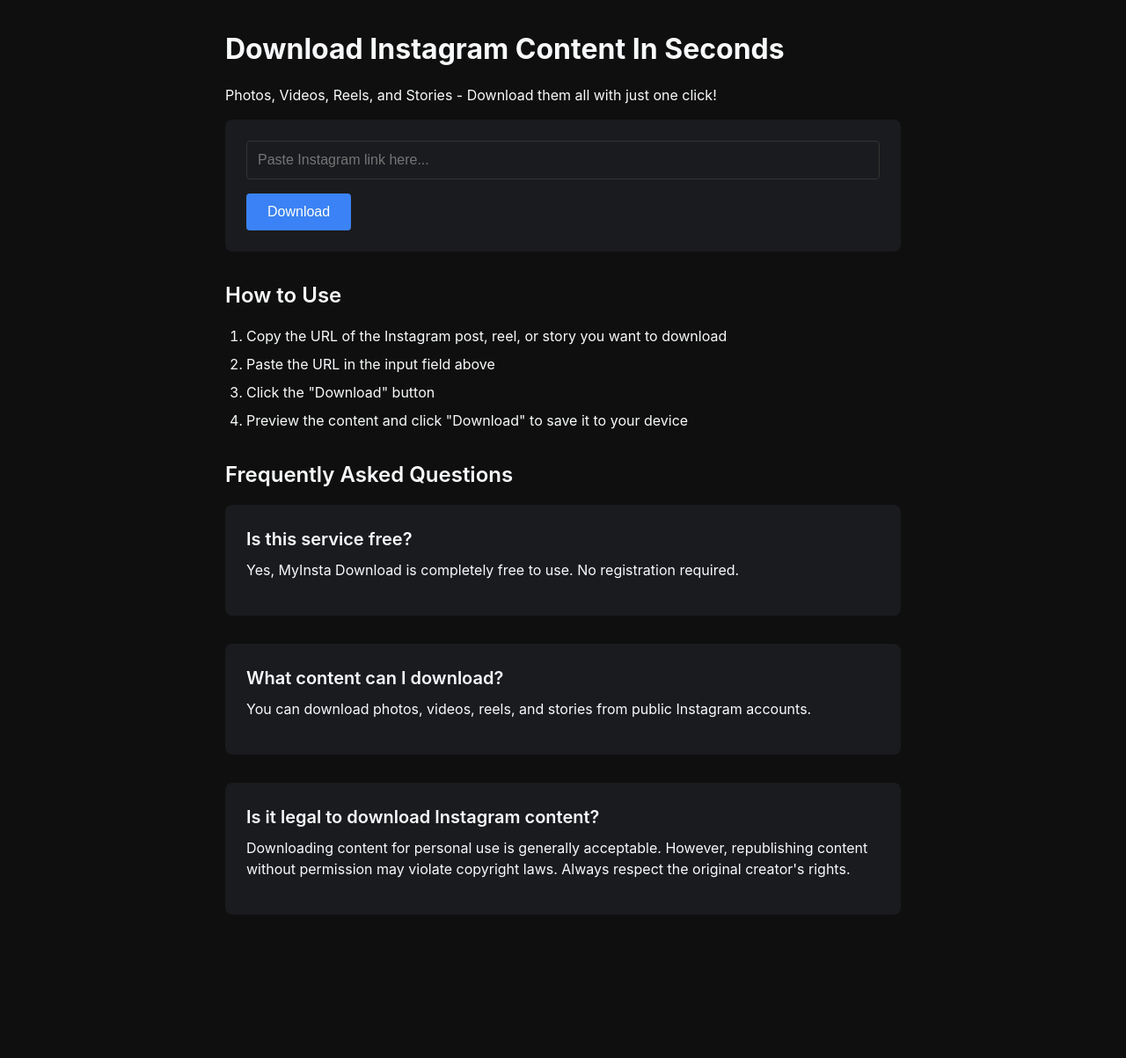
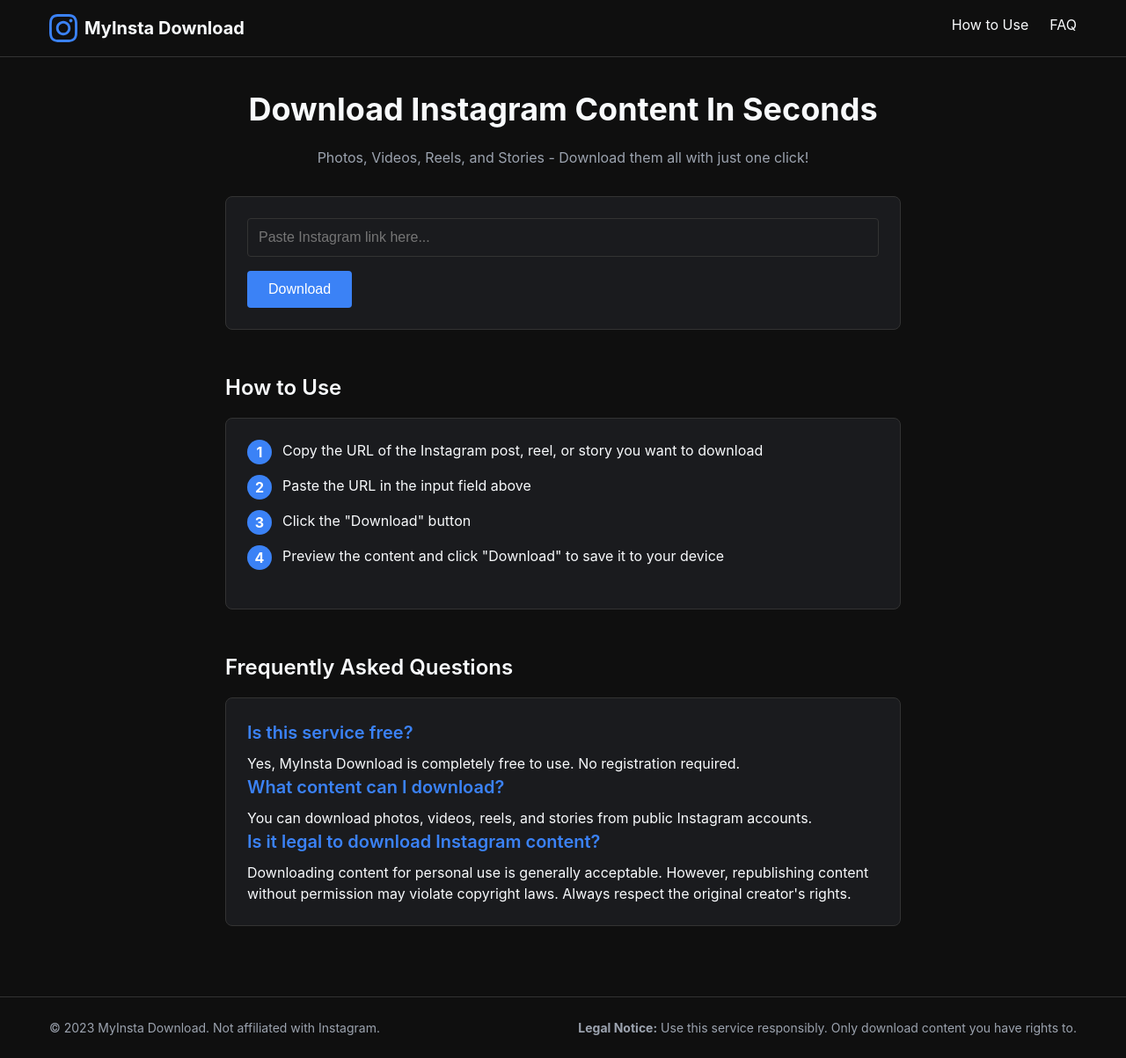
Before and after one commit to xianren9527/myinsta-download, a website: page index.html in a window 1280 px wide. Shown: the whole page at 88% size. Before the commit the page ends 1104 px from the top, so only its background shows below. Drawn offline with Linux system fonts and the light colour scheme.

Commit message:
Update index.html

```diff
--- a/index.html
+++ b/index.html
@@ -22,6 +22,9 @@
       color: #f8fafc;
       font-family: -apple-system, BlinkMacSystemFont, "Segoe UI", Roboto, Helvetica, Arial, sans-serif;
       line-height: 1.5;
+      min-height: 100vh;
+      display: flex;
+      flex-direction: column;
     }
 
     .container {
@@ -31,11 +34,63 @@
       padding: 2rem 1rem;
     }
 
+    /* Header and Navigation */
+    header {
+      border-bottom: 1px solid #333;
+      padding: 1rem 0;
+    }
+
+    .header-container {
+      display: flex;
+      justify-content: space-between;
+      align-items: center;
+      max-width: 1200px;
+      margin: 0 auto;
+      padding: 0 1rem;
+    }
+
+    .logo {
+      display: flex;
+      align-items: center;
+      gap: 0.5rem;
+    }
+
+    .logo svg {
+      fill: #3b82f6;
+      width: 2rem;
+      height: 2rem;
+    }
+
+    .logo-text {
+      font-size: 1.25rem;
+      font-weight: bold;
+    }
+
+    nav ul {
+      display: flex;
+      list-style: none;
+    }
+
+    nav ul li {
+      margin-left: 1.5rem;
+    }
+
+    nav a {
+      color: #f8fafc;
+      text-decoration: none;
+      transition: color 0.2s;
+    }
+
+    nav a:hover {
+      color: #3b82f6;
+    }
+
     /* Typography */
     h1 {
-      font-size: 2rem;
+      font-size: 2.25rem;
       font-weight: 700;
       margin-bottom: 1rem;
+      text-align: center;
     }
 
     h2 {
@@ -49,10 +104,13 @@
       font-size: 1.25rem;
       font-weight: 600;
       margin-bottom: 0.5rem;
+      color: #3b82f6;
     }
 
-    p {
-      margin-bottom: 1rem;
+    .subtitle {
+      text-align: center;
+      color: #9ca3af;
+      margin-bottom: 2rem;
     }
 
     /* Form elements */
@@ -97,13 +155,18 @@
       border-radius: 0.5rem;
       padding: 1.5rem;
       margin-bottom: 2rem;
+      border: 1px solid #333;
+    }
+
+    .main-card {
+      text-align: center;
     }
 
     /* Loading animation */
     .loader {
       display: none;
-      width: 2rem;
-      height: 2rem;
+      width: 1.5rem;
+      height: 1.5rem;
       border: 3px solid rgba(255, 255, 255, 0.2);
       border-radius: 50%;
       border-top-color: white;
@@ -139,11 +202,68 @@
       margin-bottom: 0.5rem;
     }
 
+    .steps {
+      counter-reset: step;
+      list-style-type: none;
+      margin-left: 0;
+    }
+
+    .steps li {
+      position: relative;
+      padding-left: 2.5rem;
+      margin-bottom: 1rem;
+    }
+
+    .steps li::before {
+      counter-increment: step;
+      content: counter(step);
+      position: absolute;
+      left: 0;
+      top: 0;
+      background: #3b82f6;
+      color: white;
+      width: 1.75rem;
+      height: 1.75rem;
+      border-radius: 50%;
+      display: flex;
+      align-items: center;
+      justify-content: center;
+      font-weight: bold;
+    }
+
     /* Error message */
     .error {
       color: #ef4444;
       margin-bottom: 1rem;
       display: none;
+    }
+
+    /* Footer */
+    footer {
+      margin-top: auto;
+      border-top: 1px solid #333;
+      padding: 1.5rem 0;
+    }
+
+    .footer-container {
+      display: flex;
+      justify-content: space-between;
+      align-items: center;
+      max-width: 1200px;
+      margin: 0 auto;
+      padding: 0 1rem;
+      flex-wrap: wrap;
+      gap: 1rem;
+    }
+
+    .copyright {
+      color: #9ca3af;
+      font-size: 0.875rem;
+    }
+
+    .legal {
+      color: #9ca3af;
+      font-size: 0.875rem;
     }
 
     /* Responsive adjustments */
@@ -155,15 +275,56 @@
       .container {
         padding: 1rem;
       }
+
+      .footer-container {
+        flex-direction: column;
+        text-align: center;
+      }
+
+      .header-container {
+        flex-direction: column;
+        gap: 1rem;
+      }
+
+      nav ul li {
+        margin: 0 0.75rem;
+      }
+    }
+
+    /* Sections spacing */
+    section {
+      margin-bottom: 3rem;
     }
   </style>
 </head>
 <body>
+  <!-- Header -->
+  <header>
+    <div class="header-container">
+      <div class="logo">
+        <svg viewBox="0 0 24 24">
+          <path d="M12 2.163c3.204 0 3.584.012 4.85.07 3.252.148 4.771 1.691 4.919 4.919.058 1.265.069 1.645.069 4.849 0 3.205-.012 3.584-.069 4.849-.149 3.225-1.664 4.771-4.919 4.919-1.266.058-1.644.07-4.85.07-3.204 0-3.584-.012-4.849-.07-3.26-.149-4.771-1.699-4.919-4.92-.058-1.265-.07-1.644-.07-4.849 0-3.204.013-3.583.07-4.849.149-3.227 1.664-4.771 4.919-4.919 1.266-.057 1.645-.069 4.849-.069zm0-2.163c-3.259 0-3.667.014-4.947.072-4.358.2-6.78 2.618-6.98 6.98-.059 1.281-.073 1.689-.073 4.948 0 3.259.014 3.668.072 4.948.2 4.358 2.618 6.78 6.98 6.98 1.281.058 1.689.072 4.948.072 3.259 0 3.668-.014 4.948-.072 4.354-.2 6.782-2.618 6.979-6.98.059-1.28.073-1.689.073-4.948 0-3.259-.014-3.667-.072-4.947-.196-4.354-2.617-6.78-6.979-6.98-1.281-.059-1.69-.073-4.949-.073zm0 5.838c-3.403 0-6.162 2.759-6.162 6.162s2.759 6.163 6.162 6.163 6.162-2.759 6.162-6.163c0-3.403-2.759-6.162-6.162-6.162zm0 10.162c-2.209 0-4-1.79-4-4 0-2.209 1.791-4 4-4s4 1.791 4 4c0 2.21-1.791 4-4 4zm6.406-11.845c-.796 0-1.441.645-1.441 1.44s.645 1.44 1.441 1.44c.795 0 1.439-.645 1.439-1.44s-.644-1.44-1.439-1.44z"/>
+        </svg>
+        <span class="logo-text">MyInsta Download</span>
+      </div>
+
+      <nav>
+        <ul>
+          <li><a href="#how-to-use">How to Use</a></li>
+          <li><a href="#faq">FAQ</a></li>
+        </ul>
+      </nav>
+    </div>
+  </header>
+
+  <main>
     <div class="container">
+      <!-- Hero Section -->
+      <section>
         <h1>Download Instagram Content In Seconds</h1>
-    <p>Photos, Videos, Reels, and Stories - Download them all with just one click!</p>
+        <p class="subtitle">Photos, Videos, Reels, and Stories - Download them all with just one click!</p>
 
-    <div class="card">
+        <div class="card main-card">
           <input type="text" id="instaUrl" placeholder="Paste Instagram link here...">
           <p class="error" id="errorMsg">Please enter a valid Instagram URL</p>
           <button id="downloadBtn">
@@ -171,41 +332,56 @@
             Download
           </button>
         </div>
+      </section>
 
       <div class="preview" id="previewSection">
         <h2>Preview Content</h2>
+        <div class="card">
           <div id="previewContent"></div>
           <button id="downloadAllBtn">Download All</button>
         </div>
+      </div>
 
-    <div>
+      <section id="how-to-use">
         <h2>How to Use</h2>
-      <ol>
+        <div class="card">
+          <ol class="steps">
             <li>Copy the URL of the Instagram post, reel, or story you want to download</li>
             <li>Paste the URL in the input field above</li>
             <li>Click the "Download" button</li>
             <li>Preview the content and click "Download" to save it to your device</li>
           </ol>
         </div>
+      </section>
 
-    <div>
+      <section id="faq">
         <h2>Frequently Asked Questions</h2>
         <div class="card">
+          <div class="faq-item">
             <h3>Is this service free?</h3>
             <p>Yes, MyInsta Download is completely free to use. No registration required.</p>
           </div>
 
-      <div class="card">
+          <div class="faq-item">
             <h3>What content can I download?</h3>
             <p>You can download photos, videos, reels, and stories from public Instagram accounts.</p>
           </div>
 
-      <div class="card">
+          <div class="faq-item">
             <h3>Is it legal to download Instagram content?</h3>
             <p>Downloading content for personal use is generally acceptable. However, republishing content without permission may violate copyright laws. Always respect the original creator's rights.</p>
           </div>
         </div>
+      </section>
     </div>
+  </main>
+
+  <footer>
+    <div class="footer-container">
+      <p class="copyright">&copy; 2023 MyInsta Download. Not affiliated with Instagram.</p>
+      <p class="legal"><strong>Legal Notice:</strong> Use this service responsibly. Only download content you have rights to.</p>
+    </div>
+  </footer>
 
   <script>
     document.addEventListener('DOMContentLoaded', function() {
@@ -251,6 +427,16 @@
       downloadAllBtn.addEventListener('click', function() {
         alert('Download started! In the actual application, this would download the content to your device.');
       });
+
+      // Smooth scroll for navigation links
+      document.querySelectorAll('a[href^="#"]').forEach(anchor => {
+        anchor.addEventListener('click', function (e) {
+          e.preventDefault();
+          document.querySelector(this.getAttribute('href')).scrollIntoView({
+            behavior: 'smooth'
+          });
+        });
+      });
     });
   </script>
 </body>
```
Lines whose indentation alone changed are shown as unchanged.
